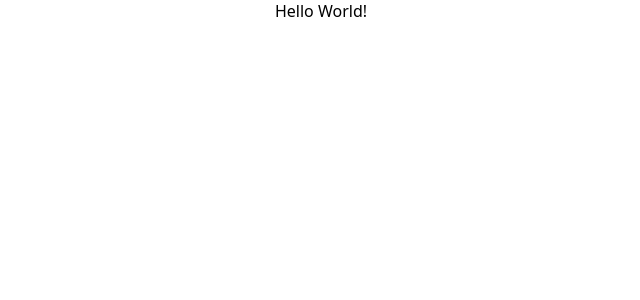
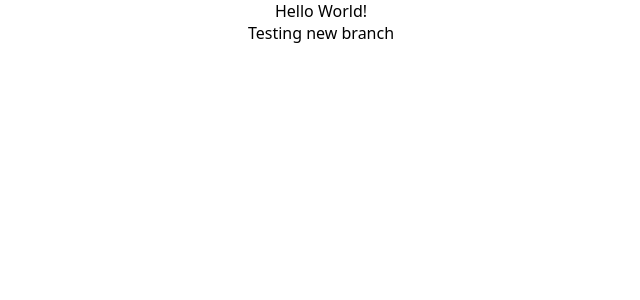
Before and after one commit to Mario-Florio/bug-tracker, a React (Create React App) app: page / in a window 1280 px wide. Shown: the top 300 px of the page, without its empty margins (319-959 px from the left). Built offline with nearby package versions, Linux system fonts and the light colour scheme.

Commit message:
initial commit: development branch

```diff
--- a/src/App.js
+++ b/src/App.js
@@ -4,6 +4,7 @@ function App() {
   return (
     <div className="App">
       <div>Hello World!</div>
+      <div>Testing new branch</div>
     </div>
   );
 }
```
